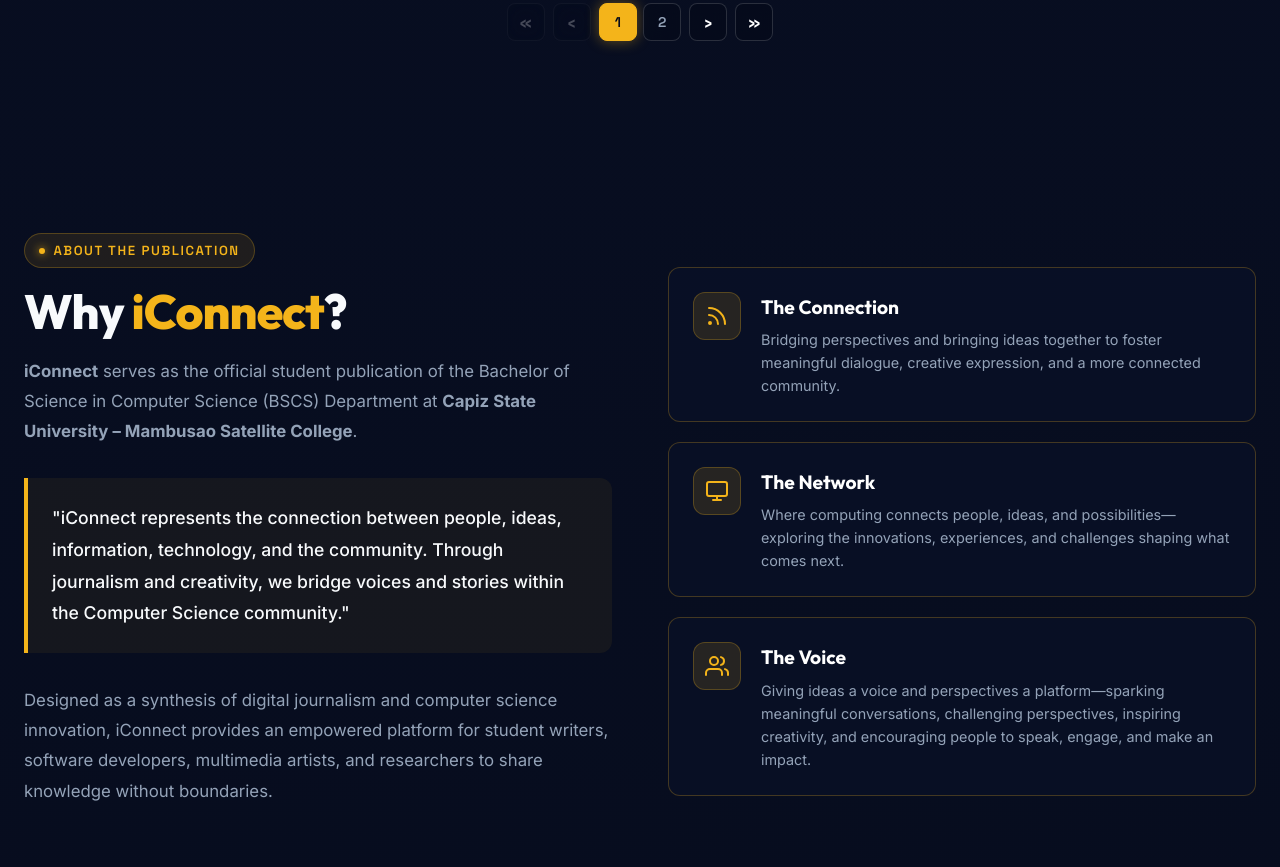
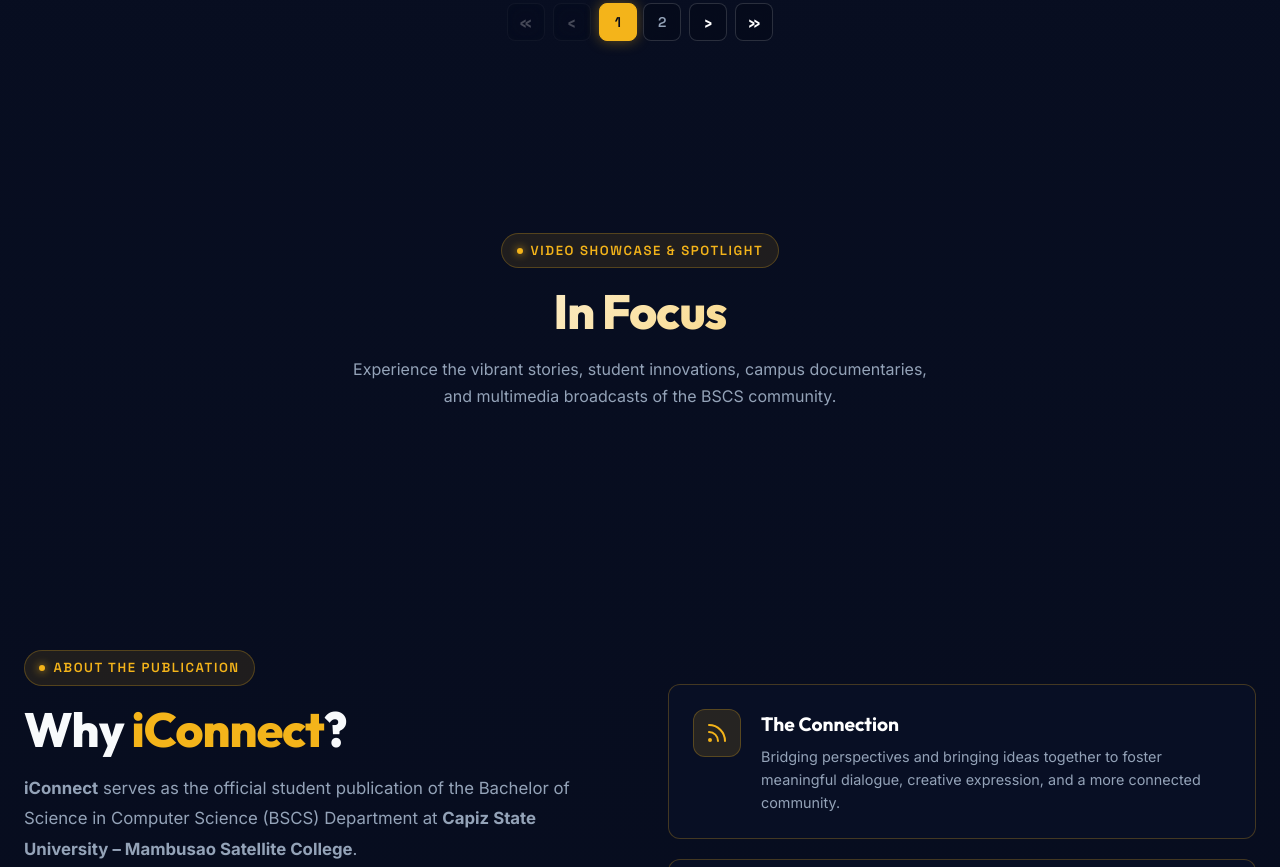
Before and after one commit to artosuyos/iConnect-Publication, a plain HTML site: page iconnect-publication/index.html in a window 1280 px wide. Shown: the part 3733-4600 px from the top of the page. Drawn offline with Linux system fonts and the light colour scheme; no server answers; animation ran at ten frames a second.

Commit message:
Update homepage with In Focus section

```diff
--- a/iconnect-publication/index.html
+++ b/iconnect-publication/index.html
@@ -191,6 +191,24 @@
     </div>
   </section>
 
+  <!-- In Focus Video Showcase Section -->
+  <section class="section" id="in-focus">
+    <div class="container" id="infocus-container">
+
+      <!-- Section Header -->
+      <div class="section-header center">
+        <span class="section-tag" id="infocus-badge">Video Showcase &amp; Spotlight</span>
+        <h2 class="section-title text-gradient-cheddar" id="infocus-title">In Focus</h2>
+        <p class="section-desc" id="infocus-desc">Experience the vibrant stories, student innovations, campus documentaries, and multimedia broadcasts of the BSCS community.</p>
+      </div>
+
+      <!-- In Focus Cinema Layout: Main Player + Playlist -->
+      <div class="infocus-showcase-wrapper" id="infocus-showcase-wrapper">
+        <!-- Rendered dynamically by JS -->
+      </div>
+
+    </div>
+  </section>
 
   <!-- About iConnect & Why iConnect Section -->
   <section class="section" id="about">
@@ -429,6 +447,7 @@
           <h4 class="footer-heading">About</h4>
           <ul class="footer-links">
             <li><a href="about.html">About iConnect</a></li>
+            <li><a href="#in-focus">In Focus Videos</a></li>
             <li><a href="editorial-board.html">The Editorial Board</a></li>
             <li><a href="iconnect-mvg.html">iConnect Mission &amp; Vision</a></li>
             <li><a href="capsu-vmg.html">CAPSU Vision &amp; Mission</a></li>
@@ -582,8 +601,9 @@
     </div>
   </div>
 
-      <!-- JavaScript Modules -->
+  <!-- JavaScript Modules -->
   <script src="./articles/index.js?v=1000"></script>
+  <script src="./js/infocus.js?v=1000"></script>
   <script src="./js/slider.js?v=1000"></script>
   <script src="./js/about.js?v=1000"></script>
   <script src="./js/faculty.js?v=1000"></script>
```
